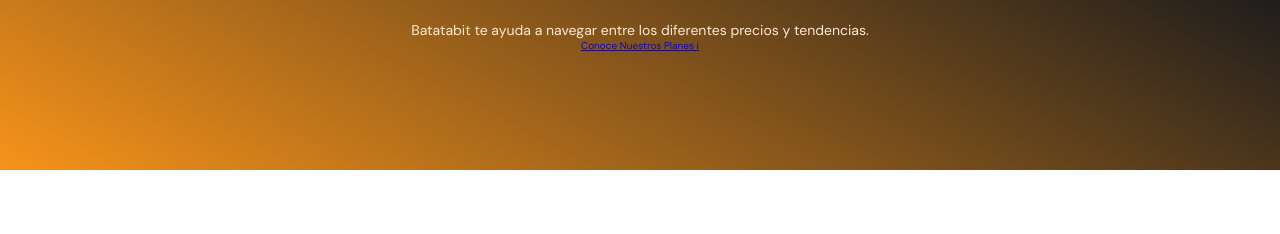
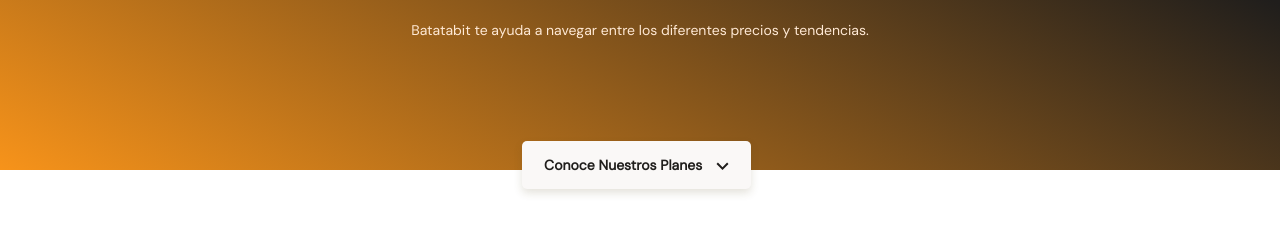
Before and after one commit to Gerardo-Lara-O/Frontend-y-Backend-con-Javascript-para-Desarrollo-Web, a plain HTML site: page 18 - Curso de Responsive Design/index.html in a window 1280 px wide. Shown: the part 164-398 px from the top of the page. Drawn offline with Linux system fonts and the light colour scheme.

Commit message:
Uso de position para boton flotante

```diff
--- a/18 - Curso de Responsive Design/css/style.css
+++ b/18 - Curso de Responsive Design/css/style.css
@@ -66,3 +66,33 @@
     line-height: 1.8rem;
     color: var(--soft-orange);
 }
+
+.header--title-container .header--button{
+    position: absolute;
+    left: calc(50% - 118px);
+    top: 270px;
+    display: block;
+    margin-top: 35px;
+    padding: 15px;
+    width: 229px;
+    height: 48px;
+    background-color: var(--off-white);
+    /* Sombra */
+    box-shadow: 0px 4px 8px rgba(89,73,30,0.16);
+
+    border: none;
+    border-radius: 5px;
+    font-size: 1.4rem;
+    font-weight: bold;
+    text-decoration: none;
+    color: var(--black);
+
+}
+
+.header--button span{
+    display: inline-block;
+    width: 13px;
+    height: 8px;
+    margin-left: 10px;
+    background-image: url('../assets/icons/down-arrow.svg');
+}
--- a/18 - Curso de Responsive Design/index.html
+++ b/18 - Curso de Responsive Design/index.html
@@ -23,7 +23,7 @@
         <div class="header--title-container">
             <h1>La próxima revolución en el intercambio de criptomodenas.</h1>
             <p>Batatabit te ayuda a navegar entre los diferentes precios y tendencias.</p>
-            <a href="#plans" class="header--button">Conoce Nuestros Planes <span>i</span></a>
+            <a href="#plans" class="header--button">Conoce Nuestros Planes <span></span></a>
         </div>
     </header>
 
```
